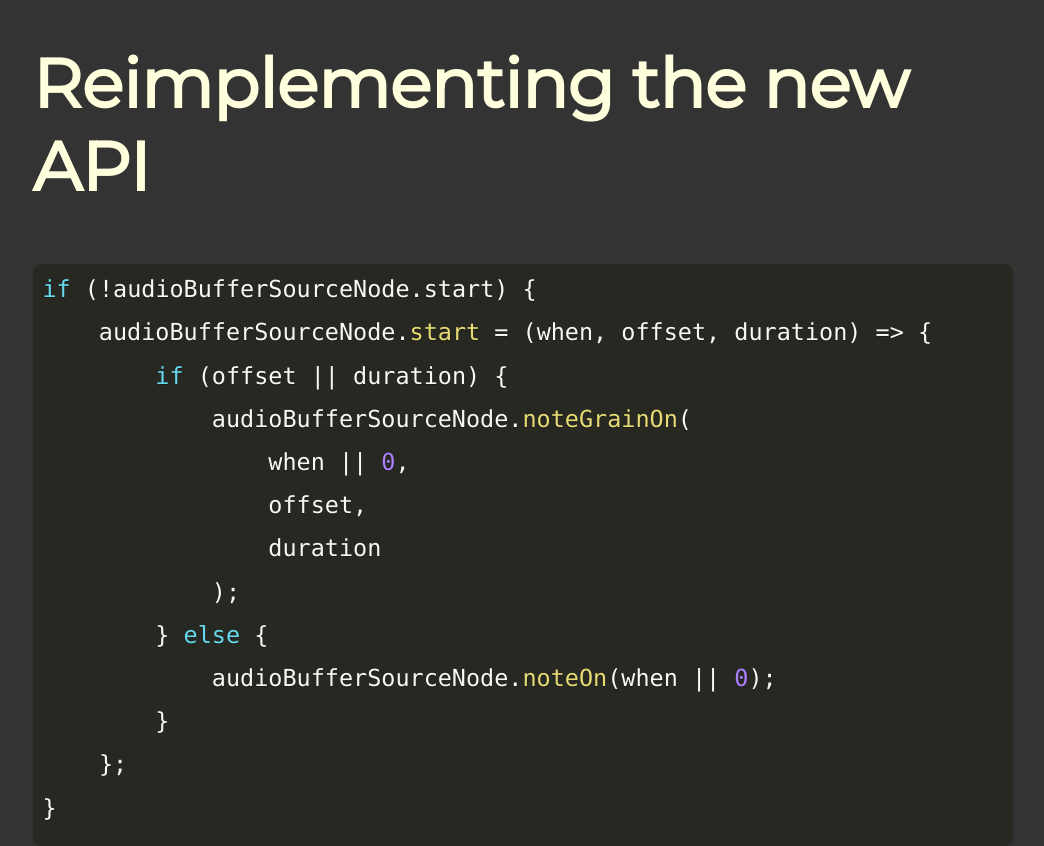
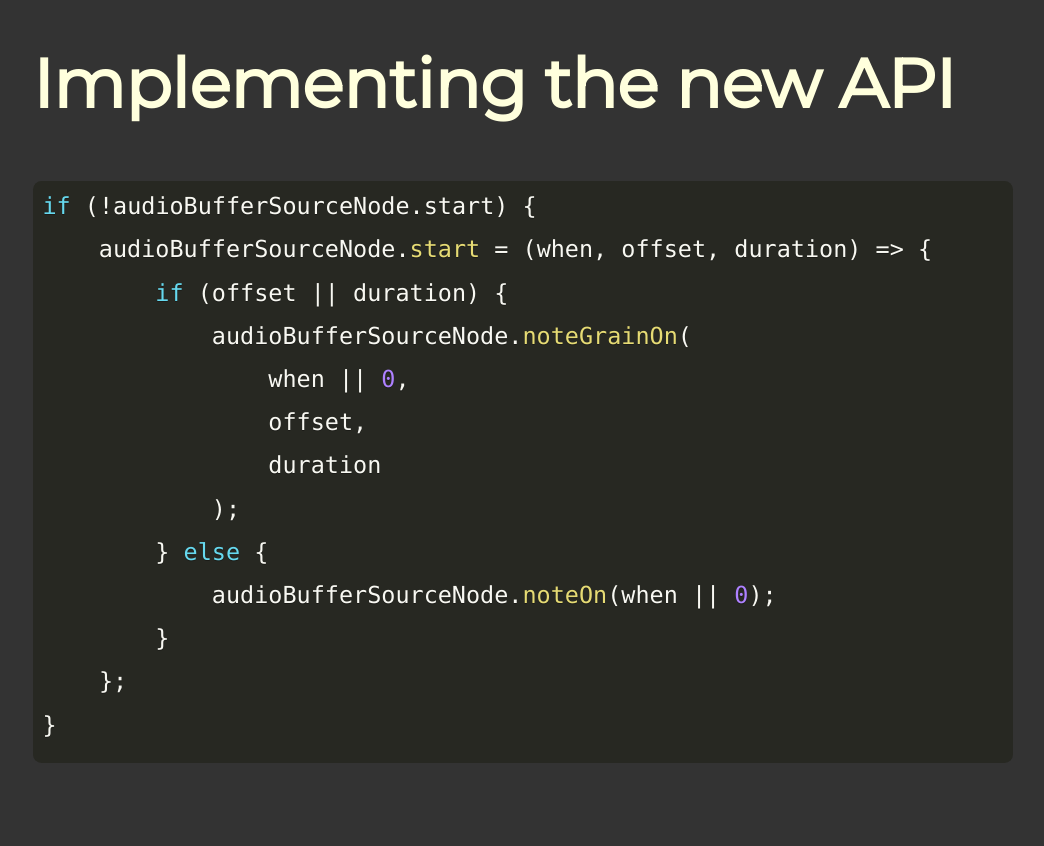
Before and after one commit to chrisguttandin/web-audio-conference-2017, an Angular app: page /slides/6 in a window 1280 px wide. Shown: the whole page, without its empty margins (117-1161 px from the left). After the commit the page ends 800 px from the top, so only its background shows below. Built offline with nearby package versions, Linux system fonts and the light colour scheme.

Commit message:
fix: rephrase slide title

```diff
--- a/src/app/slides/slide-six/slide-six.component.html
+++ b/src/app/slides/slide-six/slide-six.component.html
@@ -1,4 +1,4 @@
-<h2>Reimplementing the new API</h2>
+<h2>Implementing the new API</h2>
 <wac-prism language="javascript" ngPreserveWhitespaces><!-- htmlmin:ignore -->if (!audioBufferSourceNode.start) &#123;
     audioBufferSourceNode.start = (when, offset, duration) =&gt; &#123;
         if (offset || duration) &#123;
```
